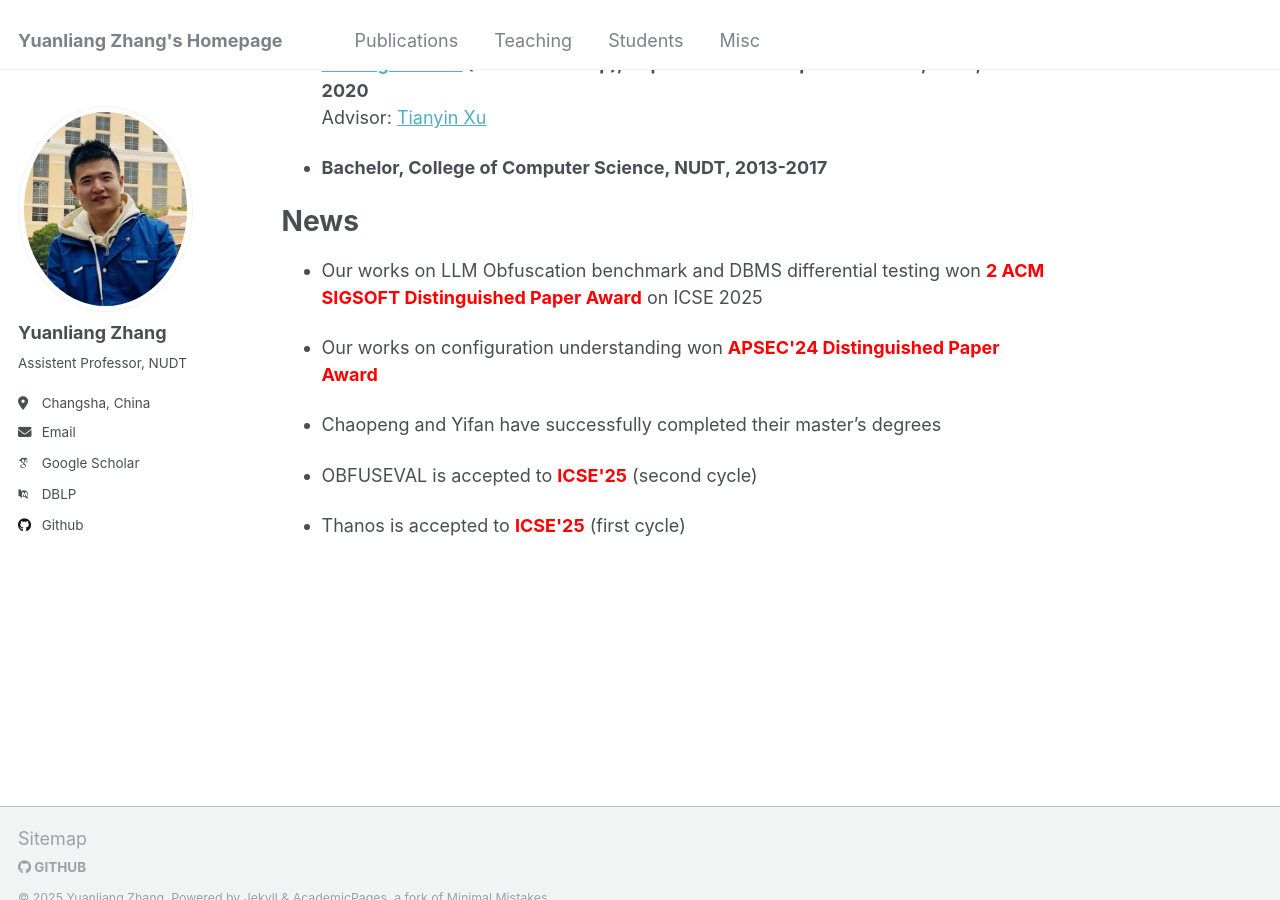
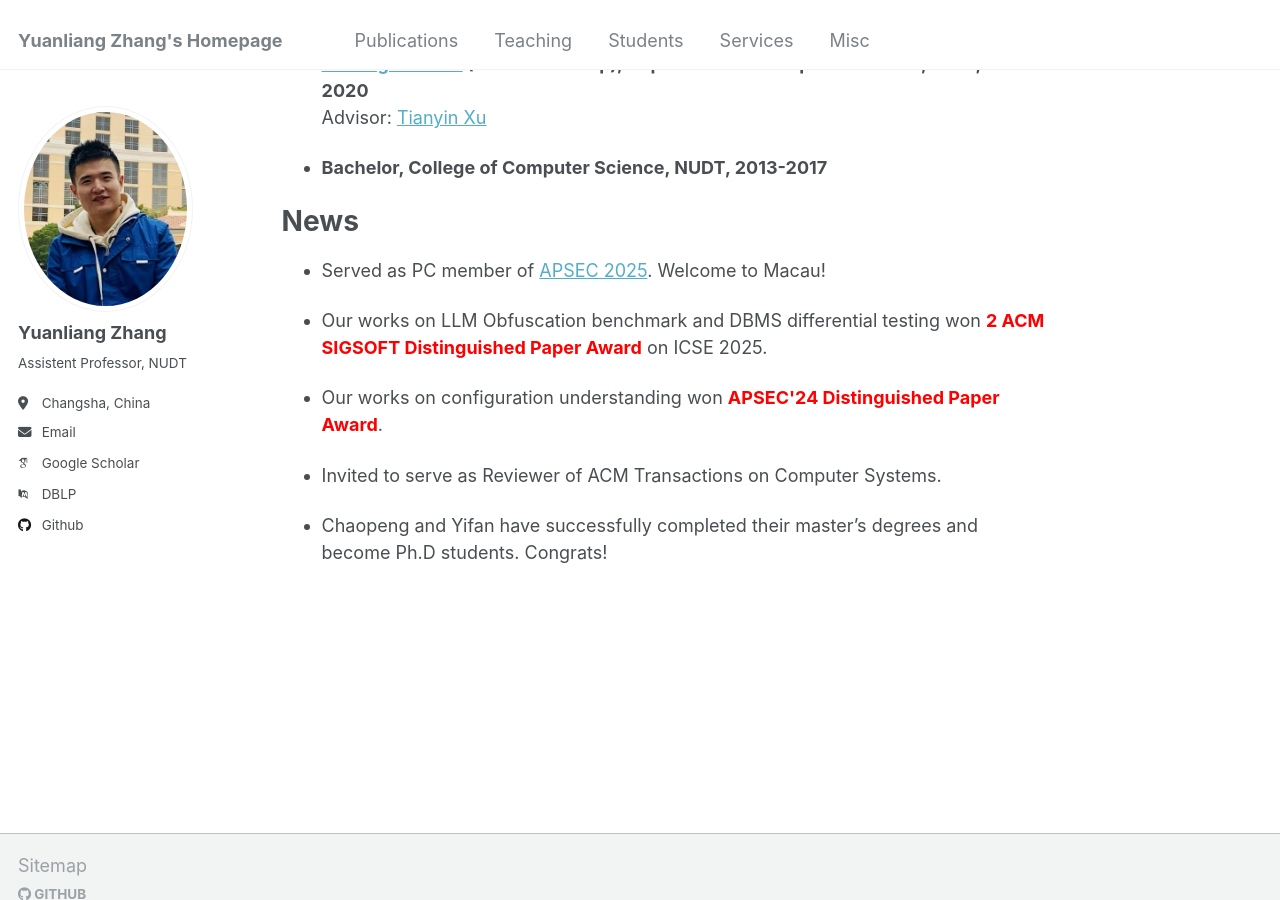
Before and after one commit to zhangbuzhang/zhangbuzhang.github.io, a Jekyll site: the page built from _pages/about.md, in a window 1280 px wide and 900 px high, scrolled down 747 px. Built offline with Jekyll 4.4.1, drawn with Linux system fonts in a browser that asks for light colours; some web fonts are replaced.

Commit message:
update a lot

```diff
--- a/_data/navigation.yml
+++ b/_data/navigation.yml
@@ -17,6 +17,9 @@ main:
   - title: "Students"
     url: /students/
 
+  - title: "Services"
+    url: /services/
+
   # - title: "Portfolio"
   #   url: /portfolio/
 
--- a/_pages/about.md
+++ b/_pages/about.md
@@ -34,15 +34,15 @@ Advisor: [Tianyin Xu](https://tianyin.github.io/)
 * **Bachelor, College of Computer Science, NUDT, 2013-2017**
 
 
-
 News
 ======
-* Our works on LLM Obfuscation benchmark and DBMS differential testing won **<font color="red">2 ACM SIGSOFT Distinguished Paper Award</font>** on ICSE 2025
 
-* Our works on configuration understanding won **<font color="red">APSEC'24 Distinguished Paper Award</font>**
+* Served as PC member of [APSEC 2025](https://conf.researchr.org/home/apsec-2025). Welcome to Macau!
 
-* Chaopeng and Yifan have successfully completed their master's degrees
+* Our works on LLM Obfuscation benchmark and DBMS differential testing won **<font color="red">2 ACM SIGSOFT Distinguished Paper Award</font>** on ICSE 2025.
 
-* OBFUSEVAL is accepted to **<font color="red">ICSE'25</font>** (second cycle)
+* Our works on configuration understanding won **<font color="red">APSEC'24 Distinguished Paper Award</font>**.
 
-* Thanos is accepted to **<font color="red">ICSE'25</font>** (first cycle)
+* Invited to serve as Reviewer of ACM Transactions on Computer Systems.
+
+* Chaopeng and Yifan have successfully completed their master's degrees and become Ph.D students. Congrats!
```
Also changed, not shown: _pages/publication.md (+6 -0 lines), _pages/services.md (added, +20 -0 lines), _pages/students.md (+1 -0 lines).
